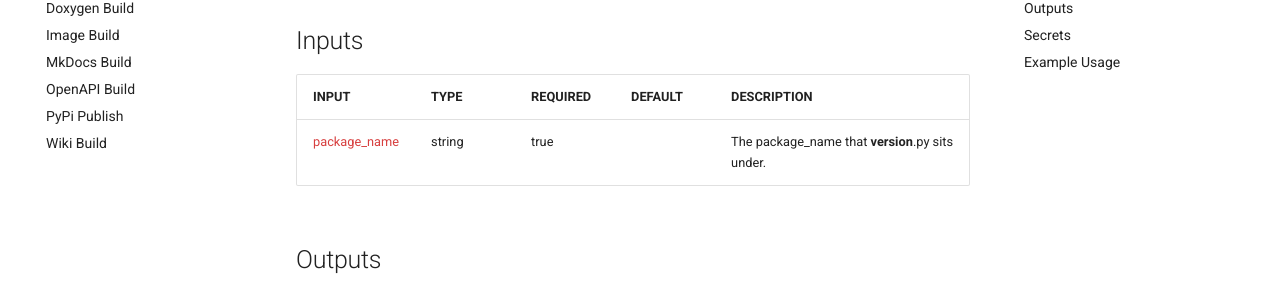
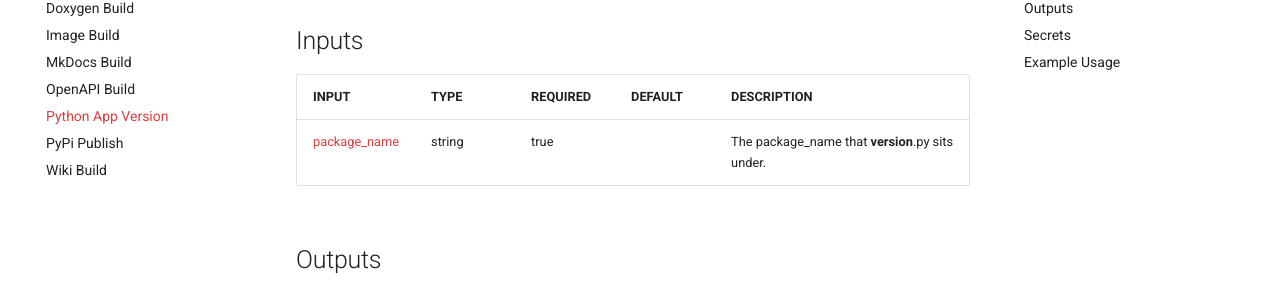
Before and after one commit to hotosm/gh-workflows, an MkDocs documentation site: the page built from docs/py_app_version.md, in a window 1280 px wide. Shown: the part 157-448 px from the top of the page. Built offline with MkDocs 1.6.1 and Material for MkDocs 9.7.7, drawn with Linux system fonts in a browser that asks for light colours; comment, search, counter and statistics services are not loaded.

Commit message:
docs: add py_app_version to mkdocs nav

```diff
--- a/mkdocs.yml
+++ b/mkdocs.yml
@@ -47,5 +47,6 @@ nav:
   - Image Build: image_build.md
   - MkDocs Build: mkdocs_build.md
   - OpenAPI Build: openapi_build.md
+  - Python App Version: py_app_version.md
   - PyPi Publish: pypi_publish.md
   - Wiki Build: wiki.md
```
